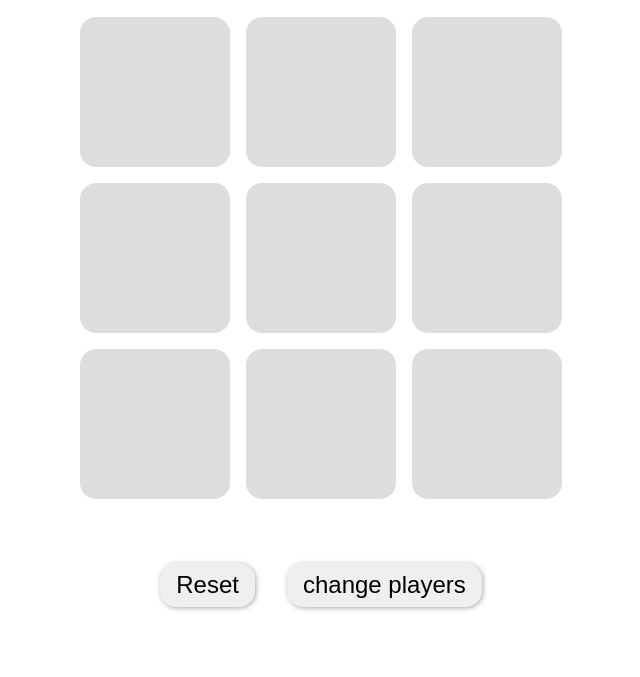
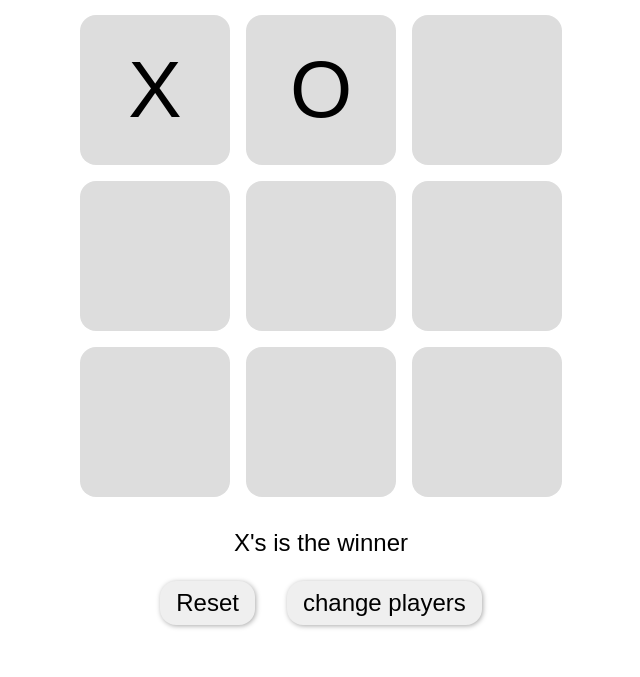
Before and after one commit to moahmmed-mehdi237/odin-tictactoe, a plain HTML site: page index.html in a window 1280 px wide. Shown: the part 123-800 px from the top of the page, without its empty margins (319-959 px from the left). Drawn offline with Linux system fonts and the light colour scheme.

Commit message:
Add styles for each place div on board

```diff
--- a/index.html
+++ b/index.html
@@ -10,8 +10,8 @@
 <body>
   <h1>TicTacToe</h1>
   <div class="board">
-    <div class="place"></div>
-    <div class="place"></div>
+    <div class="place">X</div>
+    <div class="place">O</div>
     <div class="place"></div>
     <div class="place"></div>
     <div class="place"></div>
@@ -20,7 +20,7 @@
     <div class="place"></div>
     <div class="place"></div>
   </div>
-  <p id="announcements"></p>
+  <p id="announcements"> X's is the winner</p>
   <div class="buttons">
     <button>Reset</button>
     <button>change players</button>
--- a/style.css
+++ b/style.css
@@ -12,6 +12,7 @@ body{
   justify-content: center;
   align-items: center;
   gap: 2rem;
+  padding-top: 1rem;
 }
 
 .board{
@@ -35,10 +36,23 @@ body{
   background-color: #AAA;
 }
 
+p{
+  font-size: 1.5rem;
+  margin-bottom: -0.5rem;
+}
+
 .buttons{
   display: flex;
   gap: 2rem;
 }
+
+.place{
+  display: flex;
+  align-items: center;
+  justify-content: center;
+  font-size: 5rem;
+}
+
 
 button{
   padding: 0.5rem 1rem;
```
